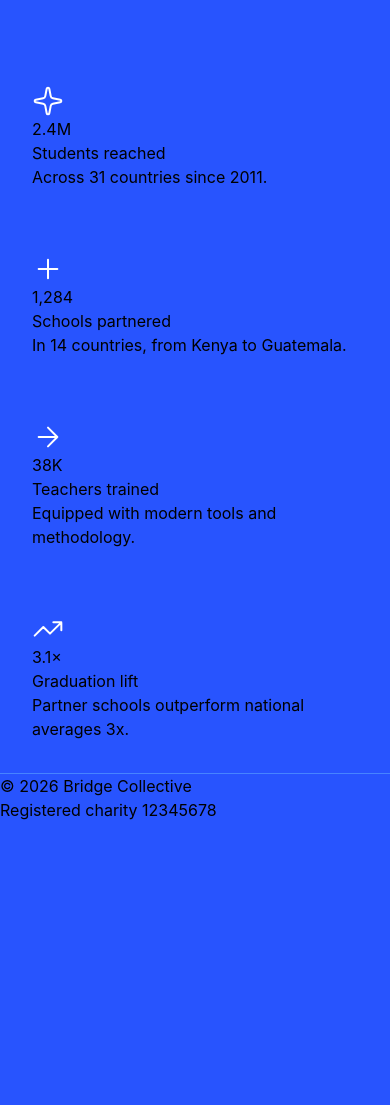
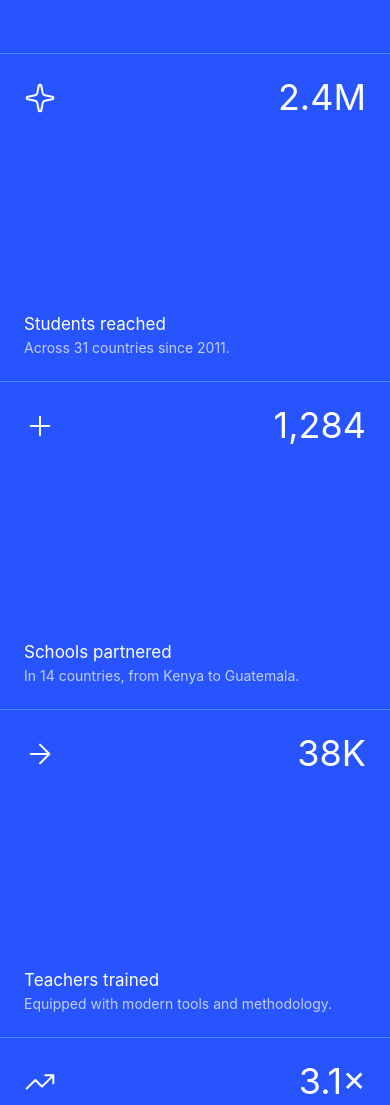
Before and after one commit to David-Henery4/Small-Grid-Landing, a website built with Vite: page index.html in a window 390 px wide. Shown: the part 361-1466 px from the top of the page. Before the commit the page ends 1183 px from the top, so only its background shows below. Built offline with nearby package versions, Linux system fonts and the light colour scheme.

Commit message:
basic-mobile-layout

```diff
--- a/index.html
+++ b/index.html
@@ -19,10 +19,9 @@
     </nav>
 
     <main class="border-t border-b border-blue-400">
-
-      <header class="px-6 py-14">
+      <header class="px-6 py-14 mobile:py-25">
         <div class="w-full max-w-100">
-          <h1 class="text-preset-2 text-white">A classroom for every child.</h1>
+          <h1 class="text-preset-1 text-white">A classroom for every child.</h1>
           <p class="text-blue-200 text-preset-5 mt-6">
             We fund the schools, train the teachers, and measure what works — so
             every child we reach today becomes a graduate tomorrow.
@@ -31,71 +30,69 @@
       </header>
 
       <section>
-
-        <div class="p-8">
-
-          <div>
-            <img src="/src/assets/images/icon-sparkle.svg" alt="">
-            <h2>2.4M</h2>
+        <div
+          class="p-6 h-82 grid content-between border-t border-blue-400 text-white"
+        >
+          <div class="flex justify-between items-center" >
+            <img src="/src/assets/images/icon-sparkle.svg" alt="" />
+            <h2 class="text-preset-3">2.4M</h2>
           </div>
 
           <div>
-            <p>Students reached</p>
-            <p>Across 31 countries since 2011.</p>
+            <p class="text-preset-5">Students reached</p>
+            <p class="text-preset-6 text-blue-200">Across 31 countries since 2011.</p>
           </div>
-
         </div>
 
-        <div class="p-8">
-          <div>
-            <img src="/src/assets/images/icon-plus.svg" alt="">
-            <h2>1,284</h2>
+        <div
+          class="p-6 h-82 grid content-between border-t border-blue-400 text-white"
+        >
+          <div class="flex justify-between items-center">
+            <img src="/src/assets/images/icon-plus.svg" alt="" />
+            <h2 class="text-preset-3">1,284</h2>
           </div>
 
           <div>
-            <p>Schools partnered</p>
-            <p>In 14 countries, from Kenya to Guatemala.</p>
+            <p class="text-preset-5">Schools partnered</p>
+            <p class="text-preset-6 text-blue-200">In 14 countries, from Kenya to Guatemala.</p>
           </div>
-
         </div>
 
-        <div class="p-8">
-          <div>
-            <img src="/src/assets/images/icon-arrow-right.svg" alt="">
-            <h2>38K</h2>
+        <div
+          class="p-6 h-82 grid content-between border-t border-blue-400 text-white"
+        >
+          <div class="flex justify-between items-center" >
+            <img src="/src/assets/images/icon-arrow-right.svg" alt="" />
+            <h2 class="text-preset-3">38K</h2>
           </div>
 
           <div>
-            <p>Teachers trained</p>
-            <p>Equipped with modern tools and methodology.</p>
+            <p class="text-preset-5">Teachers trained</p>
+            <p class="text-preset-6 text-blue-200">Equipped with modern tools and methodology.</p>
           </div>
-
         </div>
 
-        <div class="p-8">
-          <div>
-            <img src="/src/assets/images/icon-trending-up.svg" alt="">
-            <h2>3.1×</h2>
+        <div
+          class="p-6 h-82 grid content-between border-t border-blue-400 text-white"
+        >
+          <div class="flex justify-between items-center">
+            <img src="/src/assets/images/icon-trending-up.svg" alt="" />
+            <h2 class="text-preset-3">3.1×</h2>
           </div>
 
           <div>
-            <p>Graduation lift</p>
-            <p>Partner schools outperform national averages 3x.</p>
+            <p class="text-preset-5">Graduation lift</p>
+            <p class="text-preset-6 text-blue-200">
+              Partner schools outperform national averages 3x.
+            </p>
           </div>
-
         </div>
-
       </section>
-
     </main>
 
-    <footer>
-      <p>
-        © 2026 Bridge Collective
-      </p>
-      <p>
-        Registered charity 12345678
-      </p>
+    <footer class="p-6 text-preset-6 text-white mobile:flex justify-between items-center">
+      <p>© 2026 Bridge Collective</p>
+      <p>Registered charity 12345678</p>
     </footer>
 
     <script type="module" src="/src/main.ts"></script>
--- a/src/style.css
+++ b/src/style.css
@@ -1,6 +1,10 @@
 @import "tailwindcss";
 
 @theme {
+
+  /* Breakpoints */
+  --breakpoint-*: initial;
+  --breakpoint-mobile: 28.75em; /* 460px */
 
   /* Colours */
   --color-*: initial;
@@ -23,9 +27,12 @@
 
 @layer components {
   .text-preset-1 {
-    font-size: 60px;
+    font-size: 44px;
     line-height: 106%;
     letter-spacing: -2px;
+    @media (min-width: 28.75em ) {
+      font-size: 60px;
+    }
   }
   .text-preset-2 {
     font-size: 44px;
```
